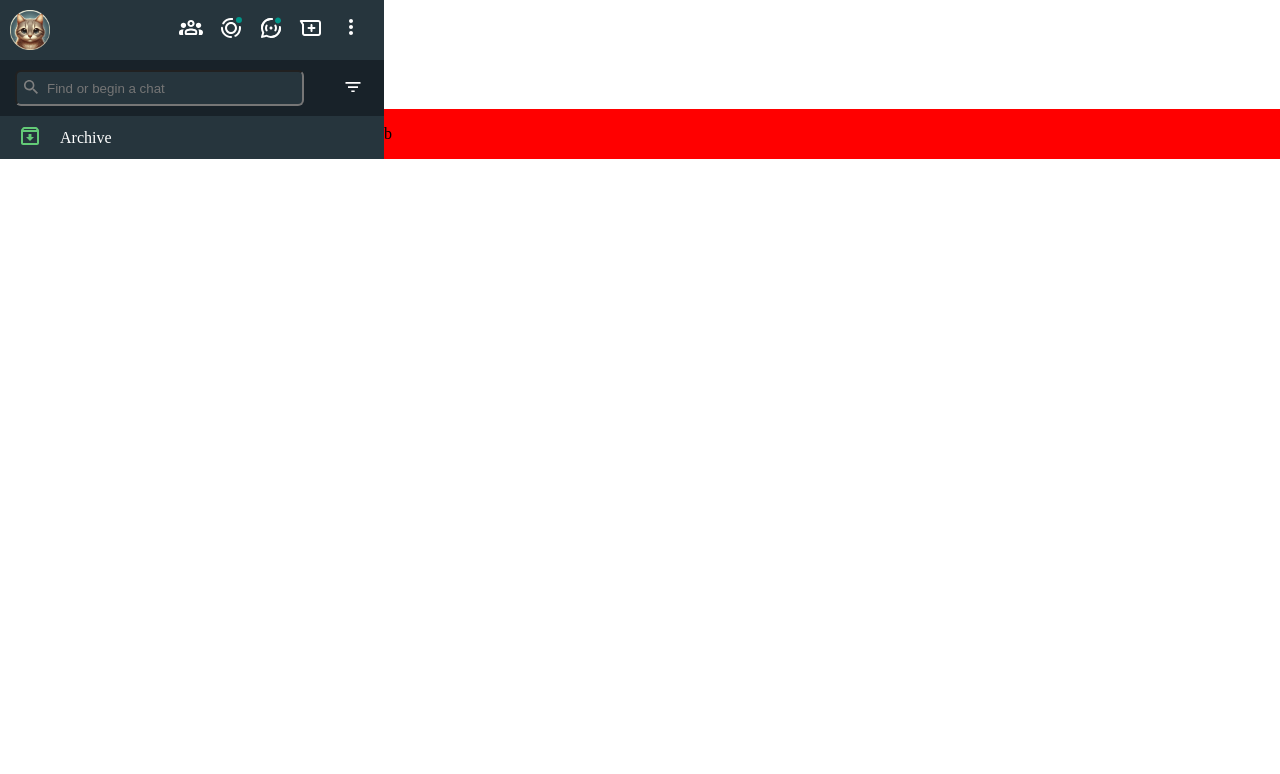
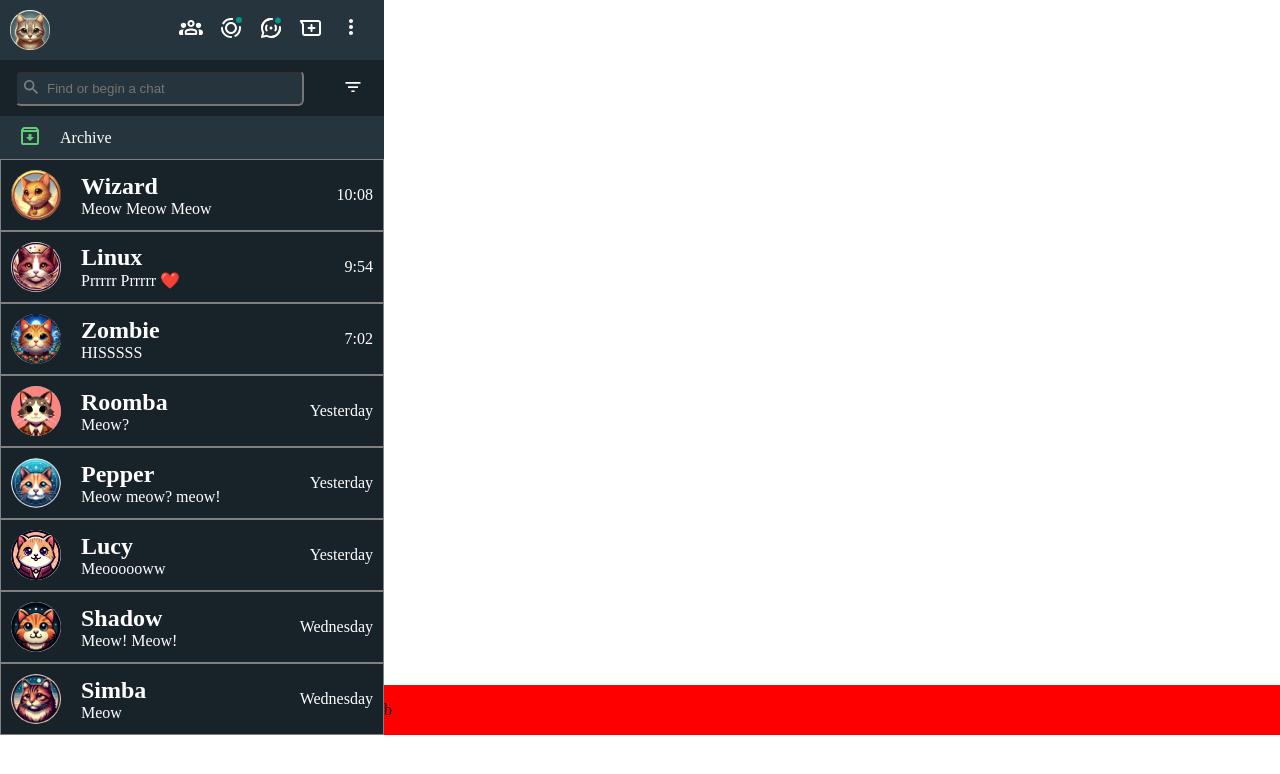
Before and after one commit to Giadissima/Unipi-SAW-Course, a plain HTML site: page whatsapp/index.html in a window 1280 px wide. Drawn offline with Linux system fonts and the light colour scheme.

Commit message:
added cats-list

```diff
--- a/whatsapp/index.html
+++ b/whatsapp/index.html
@@ -31,8 +31,71 @@
         <a href="" class="archive-link"><button class="archived-button"><svg viewBox="0 0 20 20" height="20" width="20" preserveAspectRatio="xMidYMid meet" class="" fill="none"><title>archived</title><path d="M18.54 3.23L17.15 1.55C16.88 1.21 16.47 1 16 1H4C3.53 1 3.12 1.21 2.84 1.55L1.46 3.23C1.17 3.57 1 4.02 1 4.5V17C1 18.1 1.9 19 3 19H17C18.1 19 19 18.1 19 17V4.5C19 4.02 18.83 3.57 18.54 3.23ZM4.24 3H15.76L16.57 3.97H3.44L4.24 3ZM3 17V6H17V17H3ZM11.45 8H8.55V11H6L10 15L14 11H11.45V8Z" fill="#63cb77"></path></svg></button>
         Archive</a>
       </div>
-      <div class="people-chat-lists">
-
+      <div class="cats-chat-lists">
+        <div class="cat-chat">
+          <img src="src/wizard.jpg" alt="" class="thumbnail-photo">
+          <div class="cat-chat-preview">
+            <h2 class="cat-name">Wizard</h2>
+            <p class="chat-preview">Meow Meow Meow</p>
+          </div>
+          <p class="last-message-timestamp">10:08</p>
+        </div>
+        <div class="cat-chat">
+          <img src="src/linux.jpg" alt="" class="thumbnail-photo">
+          <div class="cat-chat-preview">
+            <h2 class="cat-name">Linux</h2>
+            <p class="chat-preview">Prrrrr Prrrrr ❤️</p>
+          </div>
+          <p class="last-message-timestamp">9:54</p>
+        </div>
+        <div class="cat-chat">
+          <img src="src/zombie.jpg" alt="" class="thumbnail-photo">
+          <div class="cat-chat-preview">
+            <h2 class="cat-name">Zombie</h2>
+            <p class="chat-preview">HISSSSS</p>
+          </div>
+          <p class="last-message-timestamp">7:02</p>
+        </div>
+        <div class="cat-chat">
+          <img src="src/roomba.jpg" alt="" class="thumbnail-photo">
+          <div class="cat-chat-preview">
+            <h2 class="cat-name">Roomba</h2>
+            <p class="chat-preview">Meow?</p>
+          </div>
+          <p class="last-message-timestamp">Yesterday</p>
+        </div>
+        <div class="cat-chat">
+          <img src="src/pepper.jpg" alt="" class="thumbnail-photo">
+          <div class="cat-chat-preview">
+            <h2 class="cat-name">Pepper</h2>
+            <p class="chat-preview">Meow meow? meow!</p>
+          </div>
+          <p class="last-message-timestamp">Yesterday</p>
+        </div>
+        <div class="cat-chat">
+          <img src="src/lucy.jpg" alt="" class="thumbnail-photo">
+          <div class="cat-chat-preview">
+            <h2 class="cat-name">Lucy</h2>
+            <p class="chat-preview">Meoooooww</p>
+          </div>
+          <p class="last-message-timestamp">Yesterday</p>
+        </div>
+        <div class="cat-chat">
+          <img src="src/shadow.jpg" alt="" class="thumbnail-photo">
+          <div class="cat-chat-preview">
+            <h2 class="cat-name">Shadow</h2>
+            <p class="chat-preview">Meow! Meow!</p>
+          </div>
+          <p class="last-message-timestamp">Wednesday</p>
+        </div>
+        <div class="cat-chat">
+          <img src="src/simba.jpg" alt="" class="thumbnail-photo">
+          <div class="cat-chat-preview">
+            <h2 class="cat-name">Simba</h2>
+            <p class="chat-preview">Meow</p>
+          </div>
+          <p class="last-message-timestamp">Wednesday</p>
+        </div>
       </div>
     </div>
     <div class="opened-chat"><p>b</p></div>
--- a/whatsapp/style.css
+++ b/whatsapp/style.css
@@ -105,6 +105,35 @@ a {
 }
 
 .thumbnail-photo{
-  width: 40px;
-  height: 40px;
+  width: 50px;
+  height: 50px;
+  border-radius: 50%;
 }
+
+.cat-chat{
+  display: flex;
+  align-items: center;
+  padding:5px 15px 5px 15px;
+  background-color: #182229;
+  border: 0.2px solid gray;
+  padding: 10px;
+}
+
+.cat-name{
+  margin:0px;
+  color:white;
+}
+
+.chat-preview{
+  margin:0px;
+  color:white;
+}
+
+.last-message-timestamp{
+  color:white;
+  margin-left: auto;
+}
+
+.cat-chat-preview{
+  padding-left:20px;
+}
```
Also changed, not shown: whatsapp/src/Linux.jpg (added), whatsapp/src/lucy.jpg (added), whatsapp/src/pepper.jpg (added), whatsapp/src/roomba.jpg (added), whatsapp/src/shadow.jpg (added), whatsapp/src/simba.jpg (added), whatsapp/src/wizard.jpg (added), whatsapp/src/zombie.jpg (added).
